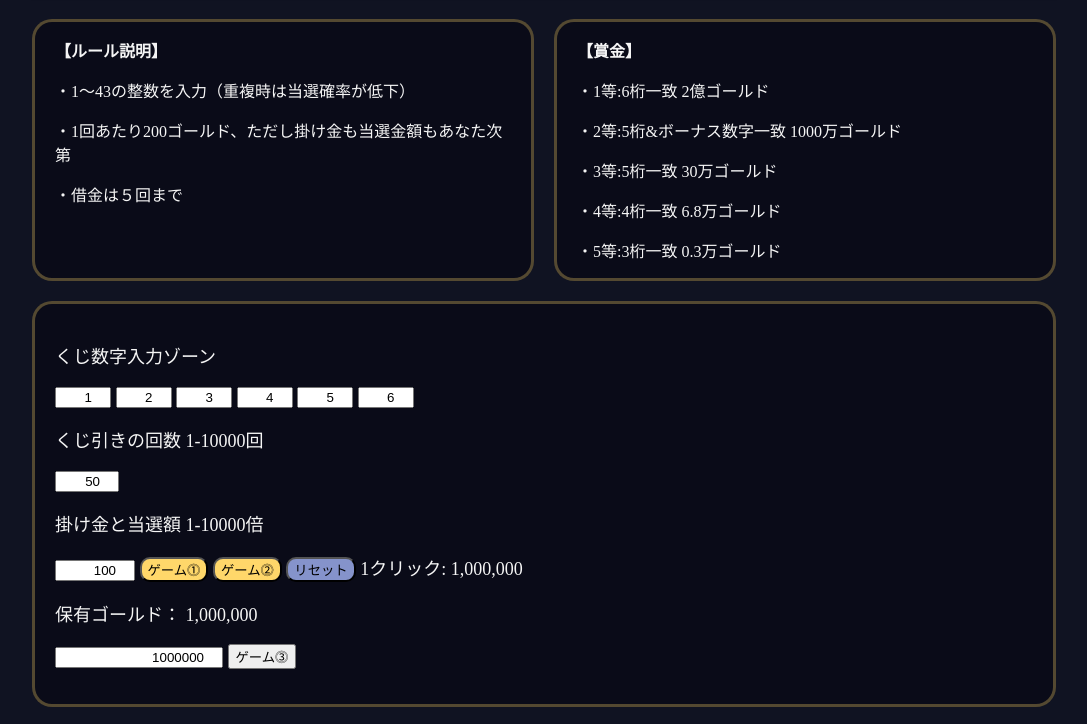
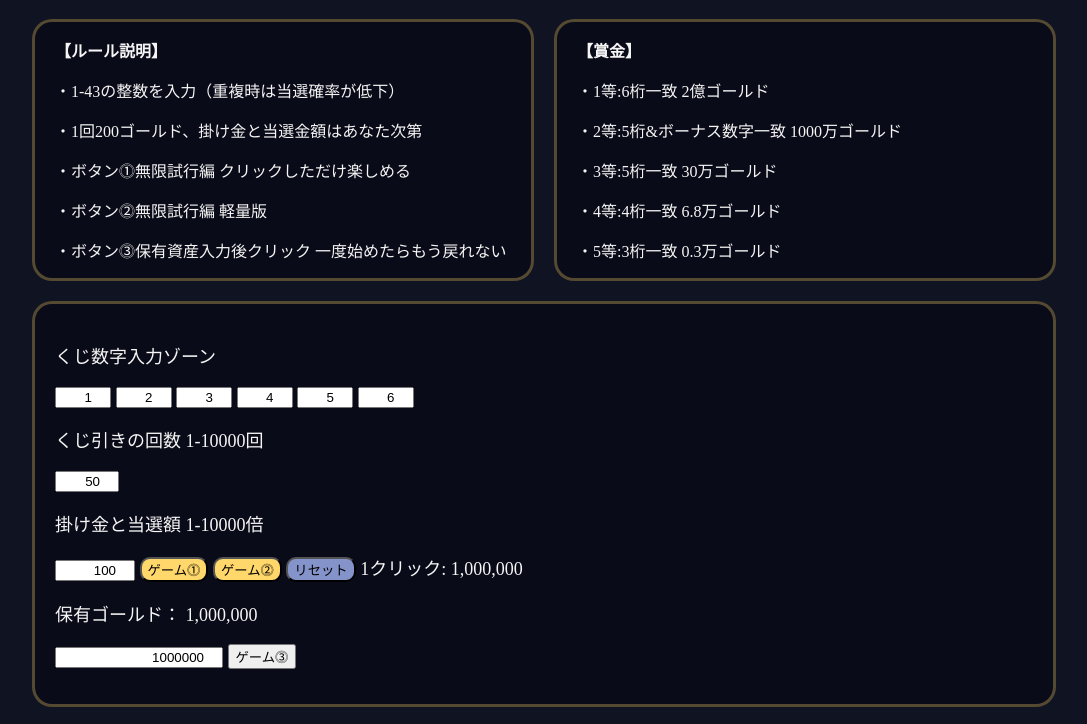
Before and after one commit to TSAT08Ryuma/kadai03_memo, a plain HTML site: page index.html in a window 1280 px wide. Shown: the part 69-793 px from the top of the page, without its empty margins (96-1183 px from the left). Drawn offline with nearby package versions, Linux system fonts and the light colour scheme.

Commit message:
説明変更

```diff
--- a/index.html
+++ b/index.html
@@ -19,10 +19,11 @@
     <div class="rule">
         <div class="rule1">
             <p class="rule3">【ルール説明】</p>
-            <p>・1～43の整数を入力（重複時は当選確率が低下）</p>
-            <p>・1回あたり200ゴールド、ただし掛け金も当選金額もあなた次第</p>
-            <p>・借金は５回まで</p>
-            <p></p>
+            <p>・1-43の整数を入力（重複時は当選確率が低下）</p>
+            <p>・1回200ゴールド、掛け金と当選金額はあなた次第</p>
+            <p>・ボタン⓵無限試行編 クリックしただけ楽しめる</p>
+            <p>・ボタン⓶無限試行編 軽量版</p>
+            <p>・ボタン⓷保有資産入力後クリック 一度始めたらもう戻れない</p>
         </div>
         <div class="rule2">
             <p class="rule3">【賞金】</p>
```
